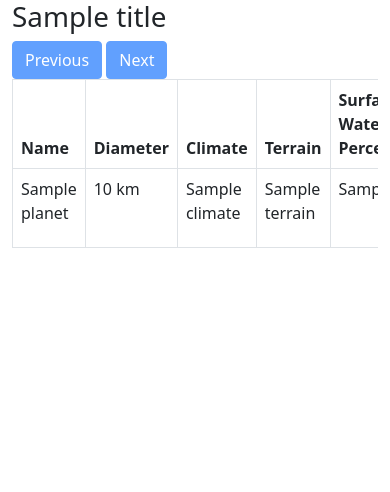
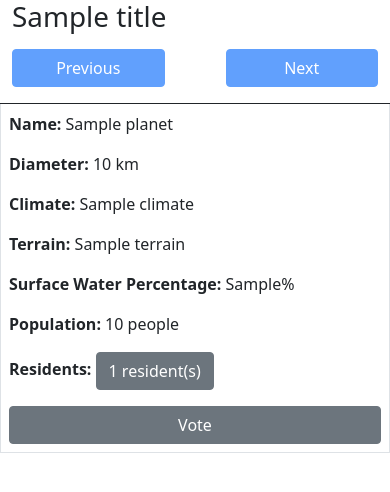
Before and after one commit to CodecoolGlobal/api-wars-python-xls-codebase, a Flask app: template templates/index.html in a window 390 px wide. Shown: the top 492 px of the page. Run offline with Flask 2, Linux system fonts and the light colour scheme; the template is opened without the code that fills it: most values are stand-ins (such as "Sample title", 1, 10 or a date in 2020).

Commit message:
task Index page: added list-style table for mobile

```diff
--- a/static/js/residents.js
+++ b/static/js/residents.js
@@ -1,4 +1,45 @@
 $(function() {
+    addLabels()
+    mobileTableCheck();
+    $(window).on('resize', mobileTableCheck);
+
+    function addLabels() {
+        let labels = [];
+        $('#planet-table th').each(function() {
+            labels.push($(this).html())
+        })
+        $('#planet-table tr').each( function() {
+            $(this).find('td').not(':last').each(function (i) {
+                $(this).prepend('<span class="label">' + labels[i] + ': </span>')
+            })
+        })
+        // $('#planet-table .label').hide()
+    }
+
+    function mobileTableCheck() {
+        if (window.matchMedia("only screen and (max-width: 576px)").matches) {
+            $('#planet-table tr').addClass('row');
+            $('#planet-table th, #planet-table td').addClass('col-');
+            $('#planet-table').closest('div').removeClass('table-responsive')
+            $('#planet-table thead').hide()
+            $('#planet-table .label').show()
+            $('.pagination').addClass('d-flex justify-content-between')
+            $('.pagination .btn').addClass('col-5')
+            $('#planet-table tr td:last-child .btn').addClass('d-grid')
+            $('#planet-table > :not(:first-child)').addClass('no-border')
+        } else {
+            $('#planet-table tr').removeClass('row');
+            $('#planet-table th, #planet-table td').removeClass('col-');
+            $('#planet-table').closest('div').addClass('table-responsive')
+            $('#planet-table thead').show()
+            $('#planet-table .label').hide()
+            $('.pagination').removeClass('d-flex justify-content-between')
+            $('.pagination .btn').removeClass('col-5')
+            $('#planet-table tr td:last-child .btn').removeClass('d-grid')
+            $('#planet-table > :not(:first-child)').removeClass('no-border')
+        }
+    }
+
     $('.btn-residents').on( 'click', event => {
         event.preventDefault();
         let planetId = $(event.target).data('planet_id')
--- a/static/styles.css
+++ b/static/styles.css
@@ -0,0 +1,2 @@
+#planet-table .label { font-weight:bold; display:none;}
+.no-border {border-top:0 none !important; }
--- a/templates/index.html
+++ b/templates/index.html
@@ -6,7 +6,7 @@
 {% block content %}
     <div class="container-fluid">
         <h1>{{ title }}</h1>
-        <div>
+        <div class="pagination my-3 gap-2">
             {% if pagination.previous %}
                 <a class="btn btn-primary" href="{{ url_for('next_page', page_id=pagination.previous) }}">Previous</a>
             {% else %}
@@ -31,6 +31,8 @@
                         <th scope="col">Residents</th>
                         <th scope="col"></th>
                     </tr>
+                </thead>
+                <tbody>
                     {% for planet in planets %}
                         <tr class="align-top">
                             <td>{{ planet.name }}</td>
@@ -40,14 +42,14 @@
                             <td>{{ planet.surface_water }}{% if planet.surface_water != "unknown"%}%{% endif %}</td>
                             <td>{% if planet.population != "unknown" %}{{ "{:,} people".format(planet.population | int) }}{% else %}{{ planet.population }}{% endif %}</td>
                             {% if planet.residents %}
-                                <td><a class="btn btn-secondary btn-residents" data-planet_id="{{ planet.id }}" href="{{ url_for('residents', planet_id=planet.id) }}">{{ planet.residents | count() }} resident(s)</td>
+                                <td class="gap-2"><a class="btn btn-secondary btn-residents" data-planet_id="{{ planet.id }}" href="{{ url_for('residents', planet_id=planet.id) }}">{{ planet.residents | count() }} resident(s)</td>
                             {% else %}
                                 <td>No known residents</td>
                             {% endif %}
-                            <td><a class="btn btn-secondary" href="{{ url_for('index') }}">Vote</a></td>
+                            <td class="gap-2"><a class="btn btn-secondary" href="{{ url_for('index') }}">Vote</a></td>
                         </tr>
-                {% endfor %}
-                </thead>
+                    {% endfor %}
+                </tbody>
             </table>
         </div>
     </div>
```
